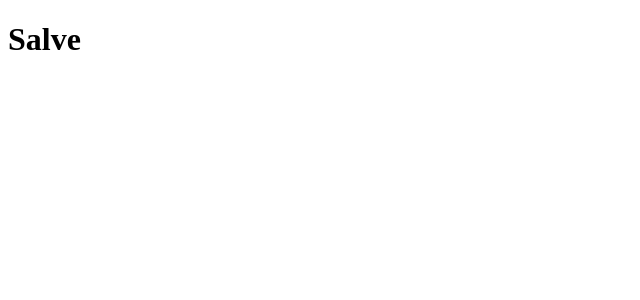
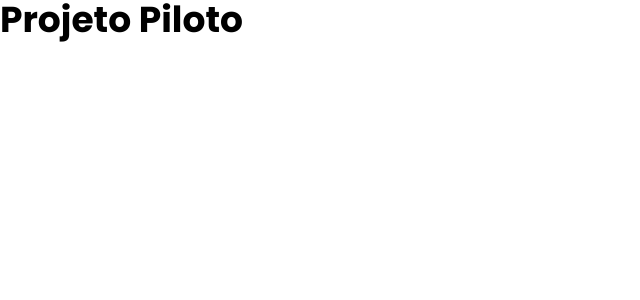
Before and after one commit to matheus-auv/projeto-piloto-web, a React (Vite) app: page / in a window 1280 px wide. Shown: the top 300 px of the page, without its empty margins (0-640 px from the left). Built offline with nearby package versions, Linux system fonts and the light colour scheme.

Commit message:
fix: corrigindo o import do index.css

```diff
--- a/src/app/app.tsx
+++ b/src/app/app.tsx
@@ -1,5 +1,5 @@
 function App() {
-  return <h1 className="text-4xl">Salve</h1>;
+  return <h1 className="text-4xl font-bold">Projeto Piloto</h1>;
 }
 
 export default App;
--- a/src/main.tsx
+++ b/src/main.tsx
@@ -1,5 +1,6 @@
 import { StrictMode } from 'react';
 import { createRoot } from 'react-dom/client';
+import './styles/index.css';
 import App from './app/app';
 
 createRoot(document.getElementById('root')!).render(
--- /dev/null
+++ b/src/pages/home.tsx
@@ -0,0 +1,3 @@
+function Home() {}
+
+export default Home;
--- a/src/styles/index.css
+++ b/src/styles/index.css
@@ -1 +1,6 @@
+@import url('https://fonts.googleapis.com/css2?family=Poppins:ital,wght@0,100..900;1,100..900&display=swap');
 @import 'tailwindcss';
+
+body {
+  font-family: 'Poppins', sans-serif;
+}
```
Also changed, not shown: vite.config.ts (+6 -6 lines).
